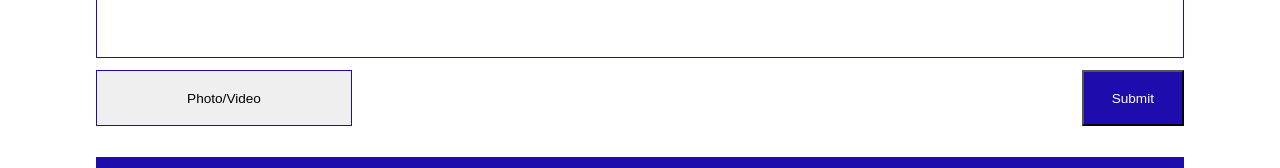
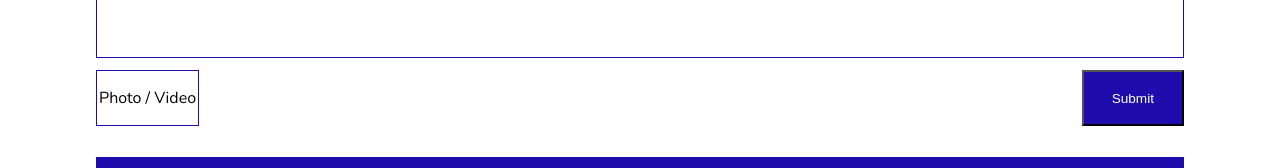
Before and after one commit to SamsonPN/A-Better-U, a React (Create React App) app: page / in a window 1280 px wide. Shown: the part 283-451 px from the top of the page. Built offline with nearby package versions, Linux system fonts and the light colour scheme; no server answers.

Commit message:
Added ability to upload and display images on the story page

```diff
--- a/src/App.css
+++ b/src/App.css
@@ -1489,6 +1489,38 @@ STORY PAGE STUFF
   cursor: pointer;
 }
 
+.inputFile{
+  height: 0.1px;
+  width: 0.1px;
+  opacity: 0;
+  overflow: hidden;
+  position: absolute;
+  z-index: -1;
+}
+
+#StoryMediaLabel{
+  font-family: 'Nunito',sans-serif;
+  height: 7vh;
+  width: auto;
+  padding: 2px;
+  box-sizing: border-box;
+  display: flex;
+  justify-content: center;
+  align-items: center;
+  border: 1px solid #1F0CAD;
+  cursor: pointer;
+}
+
+#StoryMediaLabel:hover{
+  background-color: #1F0CAD;
+  color: white;
+}
+
+#StoryMediaLabel:active{
+  color: red;
+}
+
+
 #StorySubmitBtn{
   height: 7vh;
   width: 8vw;
--- a/src/Components/StoryPage/StorySubmissionButtons.jsx
+++ b/src/Components/StoryPage/StorySubmissionButtons.jsx
@@ -1,7 +1,17 @@
 import React, { Component } from 'react';
 
 class StorySubmissionButtons extends Component {
-
+  View = (e) => {
+    // onChange, get the files
+    console.log(e.target.files)
+    let file = e.target.files[0];
+    let formData = new FormData();
+    formData.append('file', file);
+    fetch('/upload', {
+      method: 'POST',
+      body: formData
+    })
+  }
   render() {
     return (
       <div id="StorySubmissionButtons">
@@ -11,7 +21,10 @@ class StorySubmissionButtons extends Component {
           <button className="StorySubmitMediaBtns" id="StorySubmitVideo">Video</button>
         </div>
       */}
-        <button className="StorySubmitMediaBtns">Photo/Video</button>
+      <form>
+        <input type="file" name="file" id="file" className="inputFile" onChange={(e) => this.View(e)}></input>
+        <label htmlFor="file" id="StoryMediaLabel">Photo / Video</label>
+      </form>
         <button id="StorySubmitBtn">Submit</button>
       </div>
     );
```
Also changed, not shown: server.js (+9 -4 lines).
